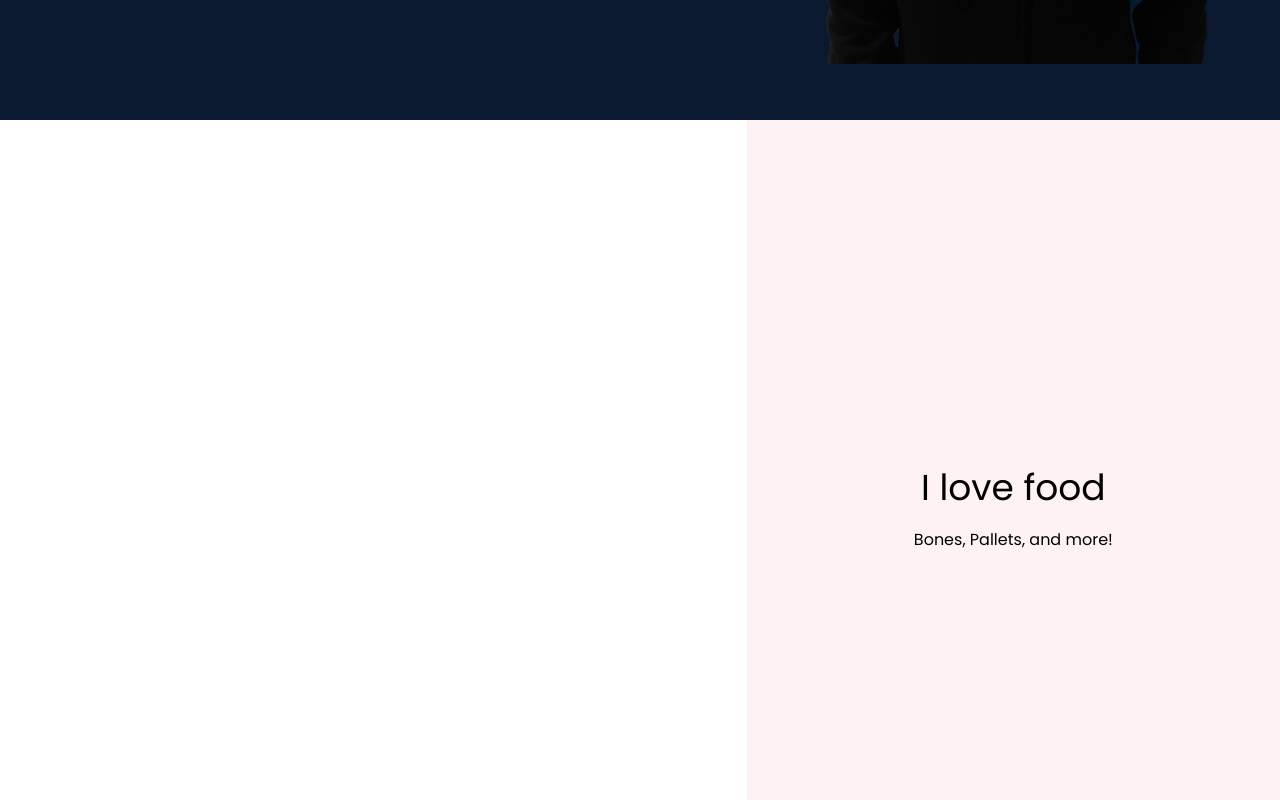
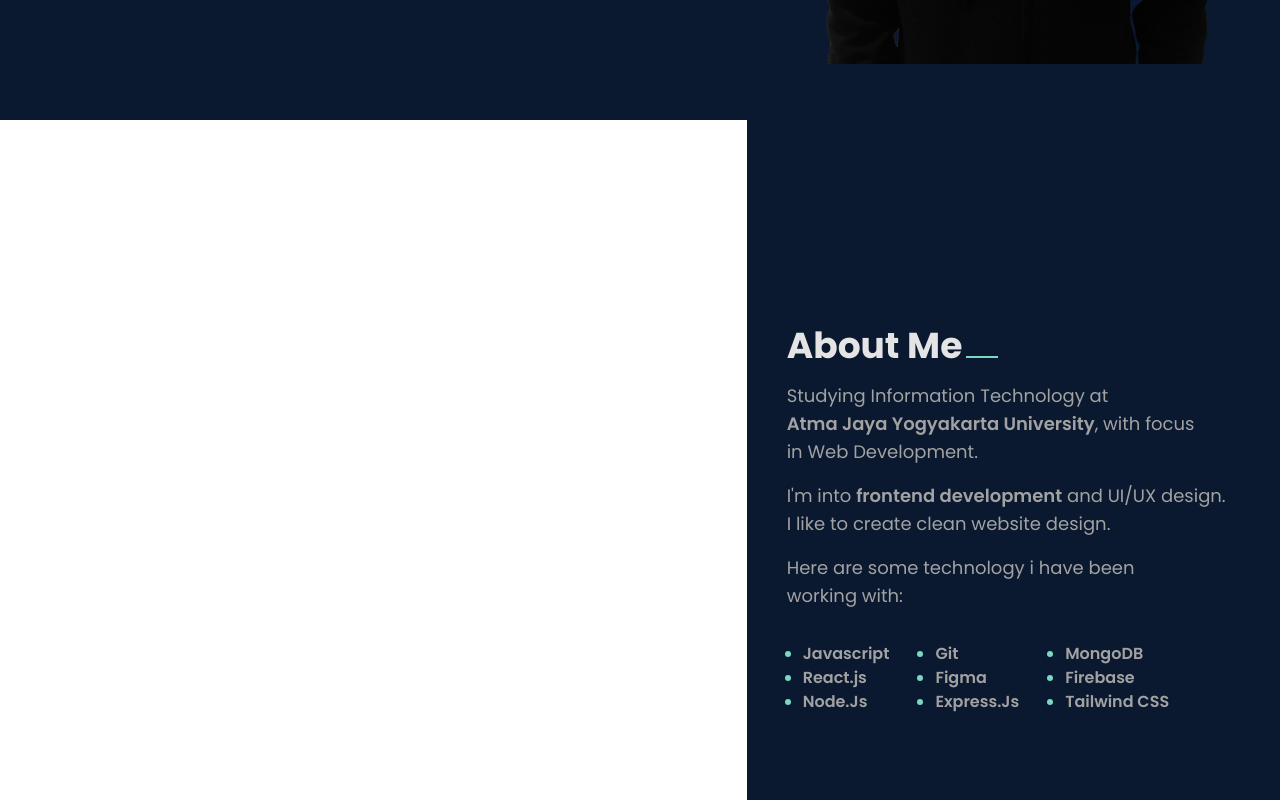
Before and after one commit to kecoaberotak/kecoaberotak-portfolio-website, a React (Vite) app: page / in a window 1280 px wide. Shown: the part 680-1480 px from the top of the page. Built offline with nearby package versions, Linux system fonts and the light colour scheme.

Commit message:
add About.jsx

```diff
--- /dev/null
+++ b/src/components/elements/About.jsx
@@ -0,0 +1,81 @@
+// const About = () => {
+//   return(
+//     <div className="bg-salmon h-screen flex justify-center items-start flex-col p-10">
+//       <section className="flex gap-1">
+//         <h2 className="text-4xl font-bold mb-4 text-hitamDark">About Me</h2>
+//         <div className=" w-8 h-8 bg-transparent border-b-2 border-hitamDark"></div>
+//       </section>
+//       <p className="text-lg mb-4 text-hitamLight">Studying Information Technology at
+//         <br /><span className="font-semibold">Atma Jaya Yogyakarta University</span>, with focus
+//         <br />in Web Development.
+//       </p>
+//       <p className="text-lg mb-4 text-hitamLight">
+//         I&#39;m into <span className="font-semibold">frontend development</span> and UI/UX design.
+//         <br />I like to create clean website design.
+//       </p>
+//       <p className="text-lg mb-8 text-hitamLight">
+//         Here are some technology i have been
+//         <br />working with:
+//       </p>
+//       <section className="font-semibold flex gap-[30px]">
+//         <ul className="list-disc pl-4">
+//           <li>Javascript</li>
+//           <li>React.js</li>
+//           <li>Node.Js</li>
+//         </ul>
+//         <ul className="list-disc pl-4">
+//           <li>Git</li>
+//           <li>Figma</li>
+//           <li>Express.Js</li>
+//         </ul>
+//         <ul className="list-disc pl-4">
+//           <li>MongoDB</li>
+//           <li>Firebase</li>
+//           <li>Tailwind CSS</li>
+//         </ul>
+//       </section>
+//     </div>
+//   );
+// };
+
+const About = () => {
+  return(
+    <div className="bg-biruDark h-screen flex justify-center items-start flex-col p-10">
+      <section className="flex gap-1">
+        <h2 className="text-4xl font-bold mb-4 text-putihDark">About Me</h2>
+        <div className=" w-8 h-8 bg-transparent border-b-2 border-biruLight"></div>
+      </section>
+      <p className="text-lg mb-4 text-abuDark">Studying Information Technology at
+        <br /><span className="font-semibold">Atma Jaya Yogyakarta University</span>, with focus
+        <br />in Web Development.
+      </p>
+      <p className="text-lg mb-4 text-abuDark">
+        I&#39;m into <span className="font-semibold">frontend development</span> and UI/UX design.
+        <br />I like to create clean website design.
+      </p>
+      <p className="text-lg mb-8 text-abuDark">
+        Here are some technology i have been
+        <br />working with:
+      </p>
+      <section className="font-semibold flex gap-[30px] text-abuDark">
+        <ul className="list-disc pl-4 marker:text-biruLight">
+          <li>Javascript</li>
+          <li>React.js</li>
+          <li>Node.Js</li>
+        </ul>
+        <ul className="list-disc pl-4 marker:text-biruLight">
+          <li>Git</li>
+          <li>Figma</li>
+          <li>Express.Js</li>
+        </ul>
+        <ul className="list-disc pl-4 marker:text-biruLight">
+          <li>MongoDB</li>
+          <li>Firebase</li>
+          <li>Tailwind CSS</li>
+        </ul>
+      </section>
+    </div>
+  );
+};
+
+export default About;
--- a/src/components/fragments/ScrollSection.jsx
+++ b/src/components/fragments/ScrollSection.jsx
@@ -1,14 +1,12 @@
 import Hero from "../elements/Hero";
+import About from "../elements/About";
 
 const ScrollSection = () => {
   return(
     <section className="w-full md:w-5/12 ml-auto">
       <Hero/>
-      <div className="bg-red-50 h-screen flex justify-center items-center flex-col p-10">
-        <h2 className="text-4xl mb-5">I love food</h2>
-        <p className="mb-5">Bones, Pallets, and more!</p>
-      </div>
-      <div className="bg-red-200 h-screen flex justify-center items-center flex-col p-10">
+      <About/>
+      <div className="bg-biruDark h-screen flex justify-center items-center flex-col p-10">
         <h2 className="text-4xl mb-5">I love my humans</h2>
         <p className="mb-5">My humans are super special to me, and I love them</p>
       </div>
--- a/tailwind.config.js
+++ b/tailwind.config.js
@@ -15,7 +15,8 @@ export default {
         abuLight: '#628290',
         abuDark: '#A2A2A2',
         putihDark: '#E4E4E4',
-        putihLight: '#FFFFFF'
+        putihLight: '#FFFFFF',
+        salmon: '#EFAEB6',
       },
       fontFamily: {
         poppins: ['Poppins'],
```
